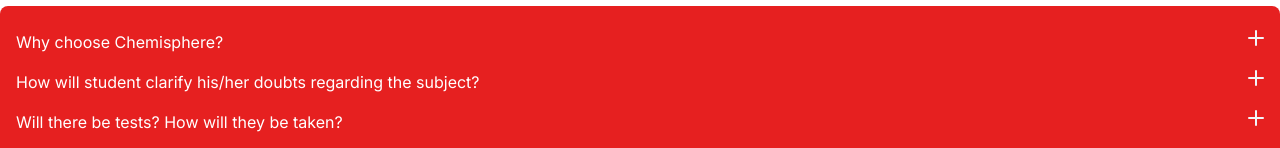
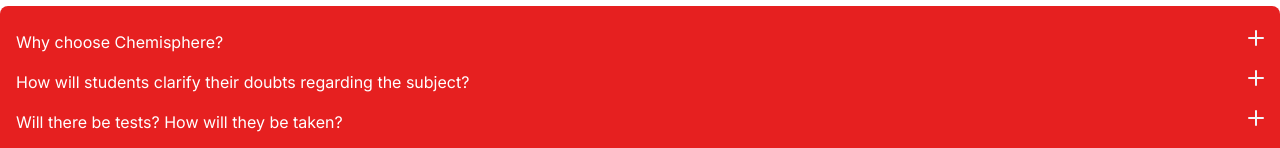
Before and after one commit to aryannpanchal/chemisphere-official-website, a Next.js app: page / in a window 1280 px wide. Shown: the part 1944-2092 px from the top of the page. Built offline with nearby package versions, Linux system fonts and the light colour scheme.

Commit message:
Update FAQ.jsx

```diff
--- a/components/FAQ.jsx
+++ b/components/FAQ.jsx
@@ -8,27 +8,25 @@ const FAQ = () => {
         <h1>FAQ</h1>
       </div>
       <div className="p-4 bg-chemisphere rounded-lg text-white">
-
         <Accordion
           title="Why choose Chemisphere?"
           answer="Choose Chemisphere for a captivating chemistry learning experience! Learn from professionals with a decade of mentoring success. Enjoy engaging live classes, meticulous class notes, and track progress with regular assessments and examinations. Elevate your marks and embrace the joy of learning chemistry!"
-        className='font-bold'
+          className='font-bold text-left' // Added text-left class
         />
         <Accordion
-        title="How will student clarify his/her doubts regarding the subject?"
+          title="How will students clarify their doubts regarding the subject?"
           answer="Despite the higher number of hours at other institutes, the challenge lies in providing personalized attention to each student. We are committed to ensuring that students have direct communication with the teacher for doubt clarification through platforms like Telegram and WhatsApp. This allows for a more individualized and focused learning experience."
-        className='font-bold'
-
+          className='font-bold text-left' // Added text-left class
         />
         <Accordion
           title="Will there be tests? How will they be taken?"
           answer="Our coaching program leverages technology to enhance the learning experience. The Android/iOS app facilitates a convenient platform for conducting tests and enables parents to track their child's performance. This integration of technology ensures a modern and efficient learning environment. All the reports of the tests are also shared with the parent so that their performance is tracked."
-        className='font-bold'
+          className='font-bold text-left' // Added text-left class
         />
         <Accordion
           title="How do we know my child is in safe hands?"
           answer="As an IIT Madras graduate with 12 years of teaching experience in various coaching institutes across India, I bring a unique perspective to the table. Unlike some coaching institutes that prioritize completing the syllabus and little focus beyond that, my focus is on understanding individual student needs and providing quality education. My experience allows me to guide students not just through the curriculum sooner but also to help them develop a deeper understanding of the subjects."
-        className='font-bold'
+          className='font-bold text-left' // Added text-left class
         />
       </div>
     </div>
```
Lines whose indentation alone changed are shown as unchanged.
